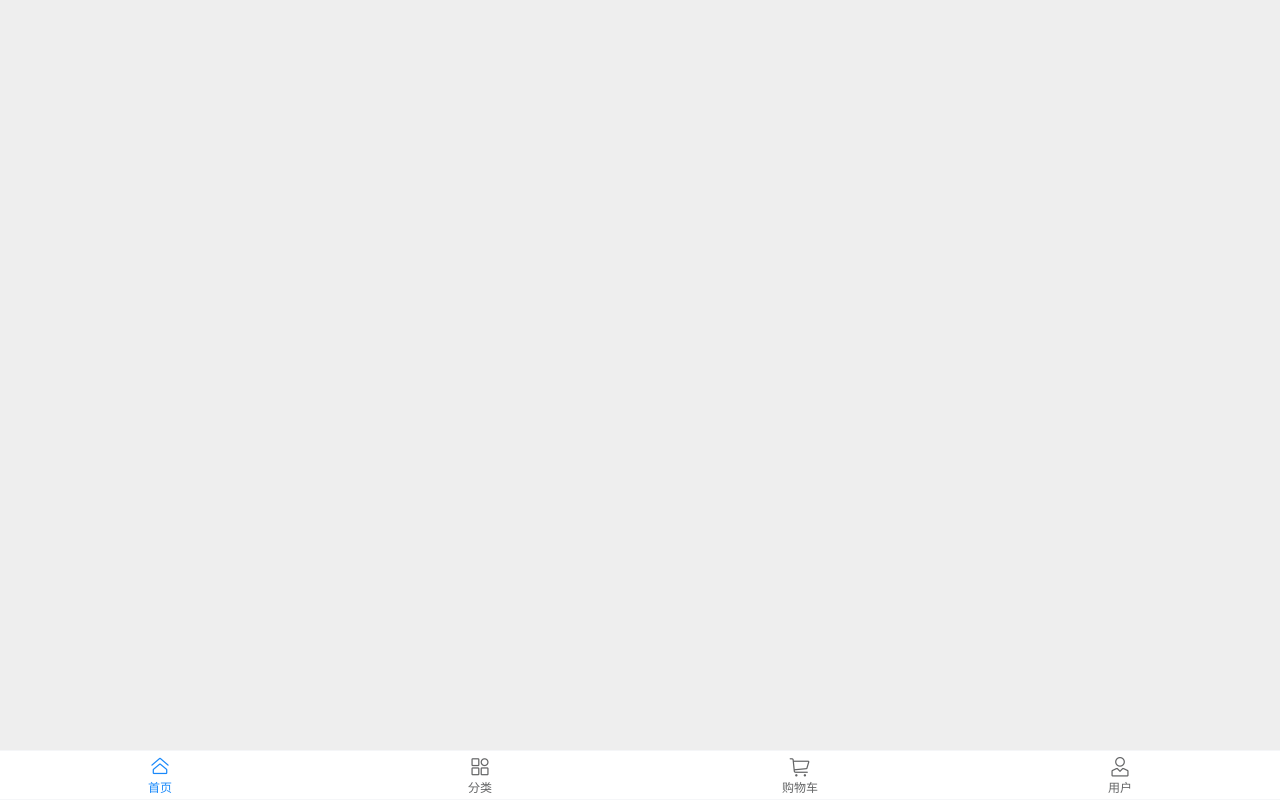
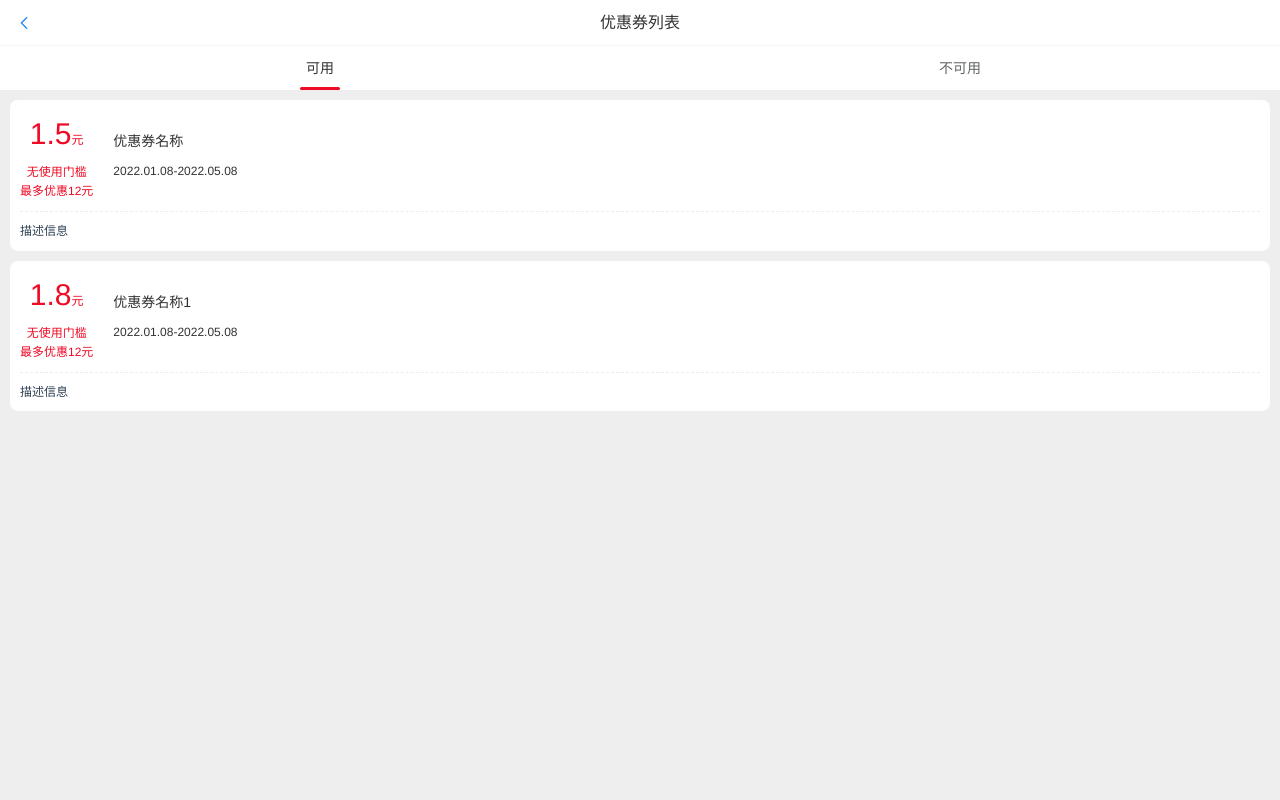
Before and after one commit to meilin520/vue2-typescript, a Vue app: page /coupon-list-view in a window 1280 px wide. Built offline with nearby package versions, Linux system fonts and the light colour scheme.

Commit message:
优惠券页面逻辑

```diff
--- a/src/router/index.ts
+++ b/src/router/index.ts
@@ -79,6 +79,14 @@ const routes: RouteConfig[] = [
     },
     component: () => import('../views/UserEditView.vue'),
   },
+  {
+    path: '/coupon-list-view',
+    name: 'CouponListView',
+    meta: {
+      switch: false,
+    },
+    component: () => import('../views/CouponListView.vue'),
+  },
 ];
 
 // 解决导航栏或者底部导航tabBar中的vue-router在3.0版本以上频繁点击菜单报错的问题。
--- /dev/null
+++ b/src/views/CouponListView.vue
@@ -0,0 +1,204 @@
+<template>
+  <div class="coupon-list">
+    <the-header text="优惠券列表" :left-arrow="true"/>
+    <div class="tab-list">
+      <van-tabs v-model="active" @click="onClickTabs">
+        <van-tab title="可用">
+          <div class="list" v-for="coupon in coupons.valid" :key="coupon.id">
+            <div class="list-item">
+              <div class="list-item-top">
+                <div class="list-item-top__left">
+                  <div class="coupon-price">
+                    <span>{{coupon.value}}</span>
+                    <span>{{coupon.unitDesc}}</span>
+                  </div>
+                  <div class="coupon-intro">
+                    <div>{{coupon.condition}}</div>
+                    <div>{{coupon.valueDesc}}</div>
+                  </div>
+                </div>
+                <div class="list-item-top__right">
+                  <div class="coupon-title">
+                    {{coupon.name}}
+                  </div>
+                  <div class="coupon-range">
+                    2022.01.08-2022.05.08
+                  </div>
+                </div>
+              </div>
+              <div class="list-item-bottom">
+                {{coupon.description}}
+              </div>
+            </div>
+          </div>
+        </van-tab>
+        <van-tab title="不可用">
+          <div class="list" v-for="coupon in coupons.invalid" :key="coupon.id">
+            <div class="list-item">
+              <div class="list-item-top">
+                <div class="list-item-top__left">
+                  <div class="coupon-price">
+                    <span>{{coupon.value}}</span>
+                    <span>{{coupon.unitDesc}}</span>
+                  </div>
+                  <div class="coupon-intro">
+                    <div>{{coupon.condition}}</div>
+                    <div>{{coupon.valueDesc}}</div>
+                  </div>
+                </div>
+                <div class="list-item-top__right">
+                  <div class="coupon-title">
+                    {{coupon.name}}
+                  </div>
+                  <div class="coupon-range">
+                    2022.01.08-2022.05.08
+                  </div>
+                </div>
+              </div>
+              <div class="list-item-bottom">
+                {{coupon.reason}}
+              </div>
+            </div>
+          </div>
+        </van-tab>
+      </van-tabs>
+    </div>
+  </div>
+</template>
+
+<script lang="ts">
+import { Vue, Component } from 'vue-property-decorator';
+import { Tabs, Tab, Checkbox } from 'vant';
+import { TheHeader } from '../components/layout';
+import { CouponInfo } from '../interface/order';
+
+interface ConponListInfo {
+  valid: CouponInfo[];
+  invalid: CouponInfo[];
+}
+
+@Component({
+  components: {
+    TheHeader,
+    [Tabs.name]: Tabs,
+    [Tab.name]: Tab,
+    [Checkbox.name]: Checkbox,
+  },
+})
+export default class CouponListView extends Vue {
+  private active: number = 0;
+  private checked: boolean = false;
+  private coupons: ConponListInfo  = {
+    valid: [
+      {
+        id: '1',
+        name: '优惠券名称',
+        condition: '无使用门槛',
+        startAt: 1644249600000,
+        endAt: 1654617600000,
+        description: '描述信息',
+        value: 1.5,
+        valueDesc: '最多优惠12元',
+        unitDesc: '元',
+      },
+      {
+        id: '2',
+        name: '优惠券名称1',
+        condition: '无使用门槛',
+        startAt: 1644249600000,
+        endAt: 1654617600000,
+        description: '描述信息',
+        value: 1.8,
+        valueDesc: '最多优惠12元',
+        unitDesc: '元',
+      },
+    ],
+    invalid: [
+      {
+        id: '2',
+        name: '优惠券名称',
+        condition: '无使用门槛',
+        startAt: 1643644800000,
+        endAt: 1644249600000,
+        description: '描述信息',
+        value: 1.0,
+        reason: '已经过期，自动失效',
+        valueDesc: '最多优惠1元',
+        unitDesc: '元',
+        checked: false,
+      },
+    ],
+  };
+
+  public onClickTabs(name: number, title: string): void {
+    // console.log(name,title)
+  }
+}
+</script>
+
+<style lang="less" scoped>
+  .coupon-list {
+    .tab-list {
+      /deep/.van-tabs {
+        .list {
+          padding: 0 10px;
+          &-item {
+            margin-top: 10px;
+            padding: 10px;
+            text-align: left;
+            background: #FFFFFF;
+            border-radius: 8px;
+            &-top {
+              display: flex;
+              justify-content: space-between;
+              padding-bottom: 10px;
+              &__left {
+                margin-right: 20px;
+                text-align: center;
+                .coupon-price {
+                  color: #EE0A24;
+                  span:first-of-type {
+                    font-size: 30px;
+                    font-weight: 500;
+                  }
+                  span:last-of-type {
+                    font-size: 12px;
+                  }
+                }
+                .coupon-intro {
+                  margin-top: 6px;
+                  font-size: 12px;
+                  color: #EE0A24;
+                }
+              }
+              &__right {
+                flex: 1;
+                margin-top: 20px;
+                position: relative;
+                color: #323233;
+                .coupon-title {
+                  font-size: 14px;
+                }
+                .coupon-range {
+                  margin-top: 10px;
+                  font-size: 12px;
+                }
+                .van-checkbox {
+                  position: absolute;
+                  top: 50%;
+                  right: 10px;
+                  transform: translateY(-50%);
+                }
+              }
+            }
+            &-bottom {
+              padding-top: 10px;
+              font-size: 12px;
+              border-top: 1px dashed #ebedf0;
+            }
+          }
+        }
+      }
+    }
+  }
+</style>
--- a/src/views/UserView.vue
+++ b/src/views/UserView.vue
@@ -19,8 +19,8 @@
       </div>
       <!-- 单元cell -->
       <div class="cell-list">
-        <van-cell title="优惠券" value="30" is-link/>
-        <van-cell title="收货地址" value="未设置" is-link/>
+        <van-cell title="优惠券" value="2张可用" is-link to="/coupon-list-view"/>
+        <van-cell title="收货地址" value="未设置" is-link to="/address-list-view"/>
         <van-cell title="反馈意见" is-link />
         <van-cell title="设置" is-link />
       </div>
```
Also changed, not shown: src/interface/order.ts (+27 -0 lines).
